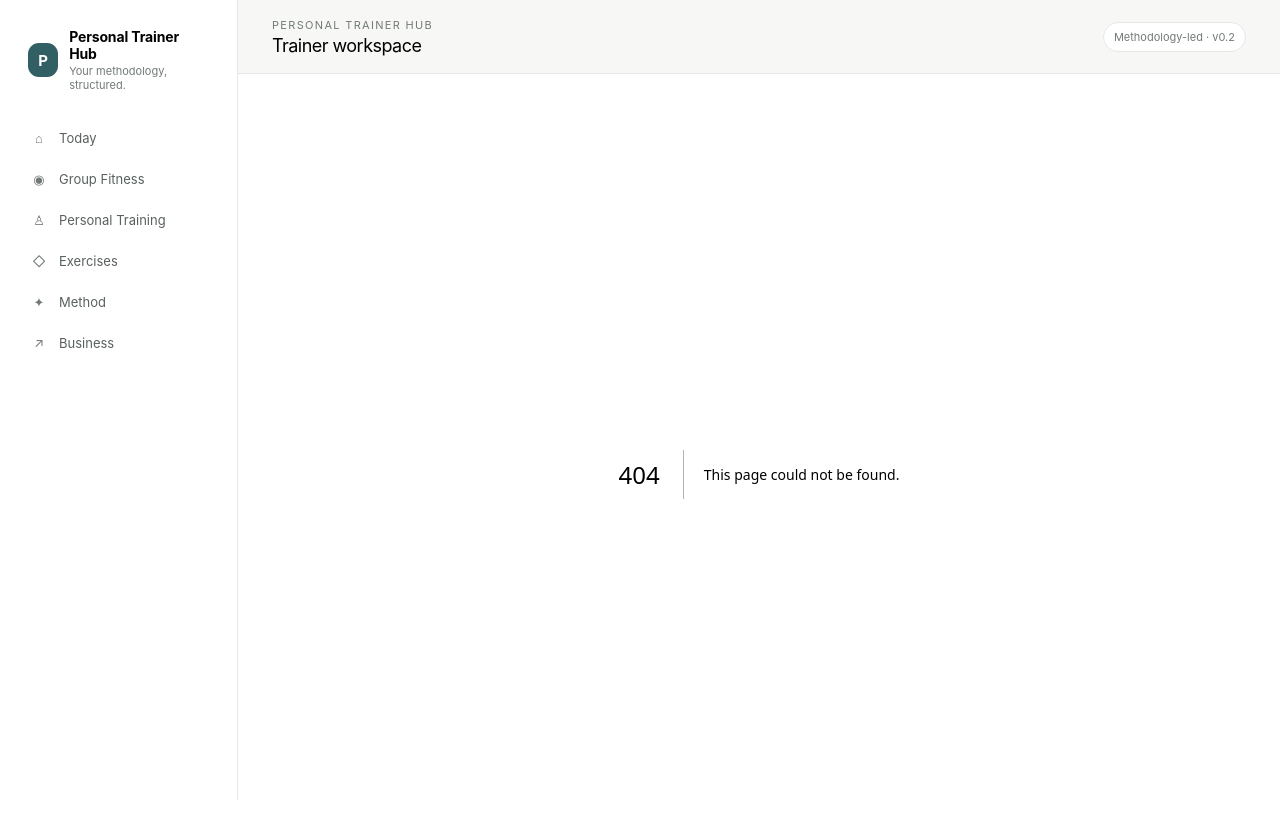
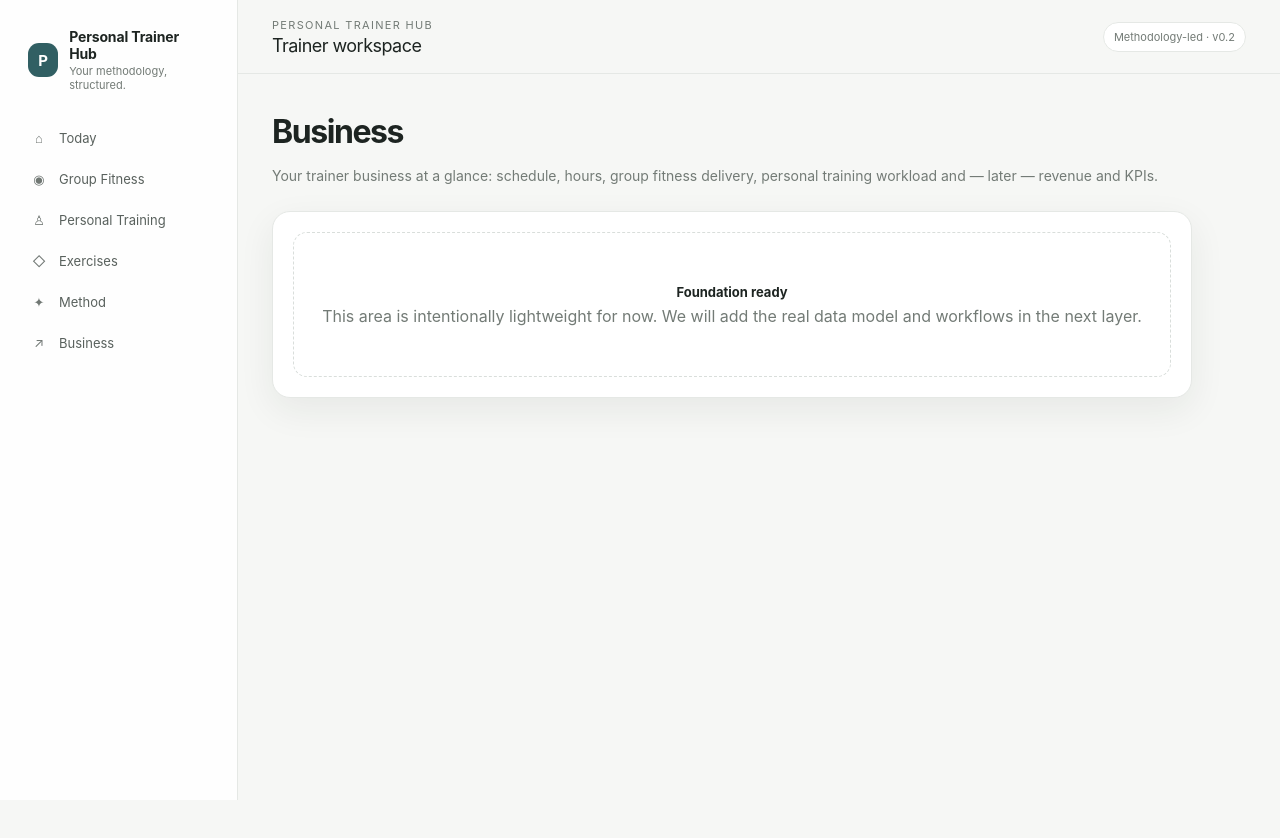
Before and after one commit to goforglam/personal-trainer-hub, a Next.js app: page /business in a window 1280 px wide. Before the commit this address had no page. Shown: the top 838 px of the page. After the commit the page ends 800 px from the top, so only its background shows below. Built offline with nearby package versions, Linux system fonts and the light colour scheme.

Commit message:
Add trainer workspace area: app/business/page.tsx

```diff
--- /dev/null
+++ b/app/business/page.tsx
@@ -0,0 +1,5 @@
+import { Section } from "../section";
+
+export default function BusinessPage() {
+  return <Section title="Business" text="Your trainer business at a glance: schedule, hours, group fitness delivery, personal training workload and — later — revenue and KPIs." />;
+}
```
